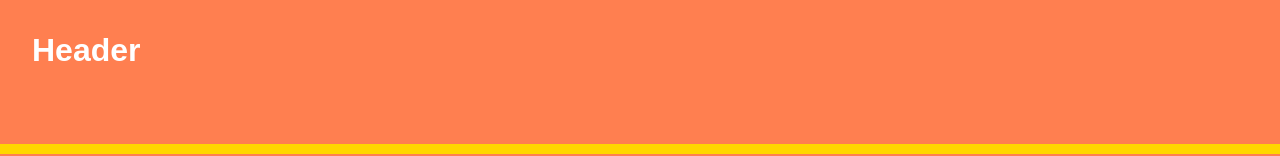
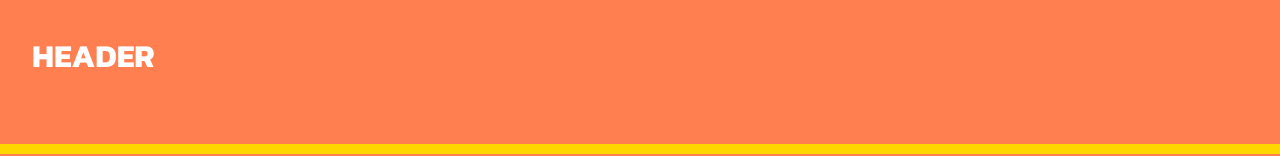
Before and after one commit to n-ste/Recipe_Website, a plain HTML site: page index.html in a window 1280 px wide. Shown: the top 156 px of the page. Drawn offline with Linux system fonts and the light colour scheme.

Commit message:
changed syntax for header font to update chnages

```diff
--- a/assets/css/style.css
+++ b/assets/css/style.css
@@ -10,7 +10,8 @@
     padding: 0;
     margin: 2em;
     height: 80px;
-    font-family: 'Kanit Static', sans-serif;
+    font-family: 'Kanit', sans-serif;
+    font-weight: 700;
     color: #fff;
 }
 
--- a/index.html
+++ b/index.html
@@ -8,7 +8,7 @@
 </head>
 <body>
     <header class="header">
-        <h1>Header</h1>
+        <h1>HEADER</h1>
     </header>
     <main class="main">
         <h2>Main</h2>
```
